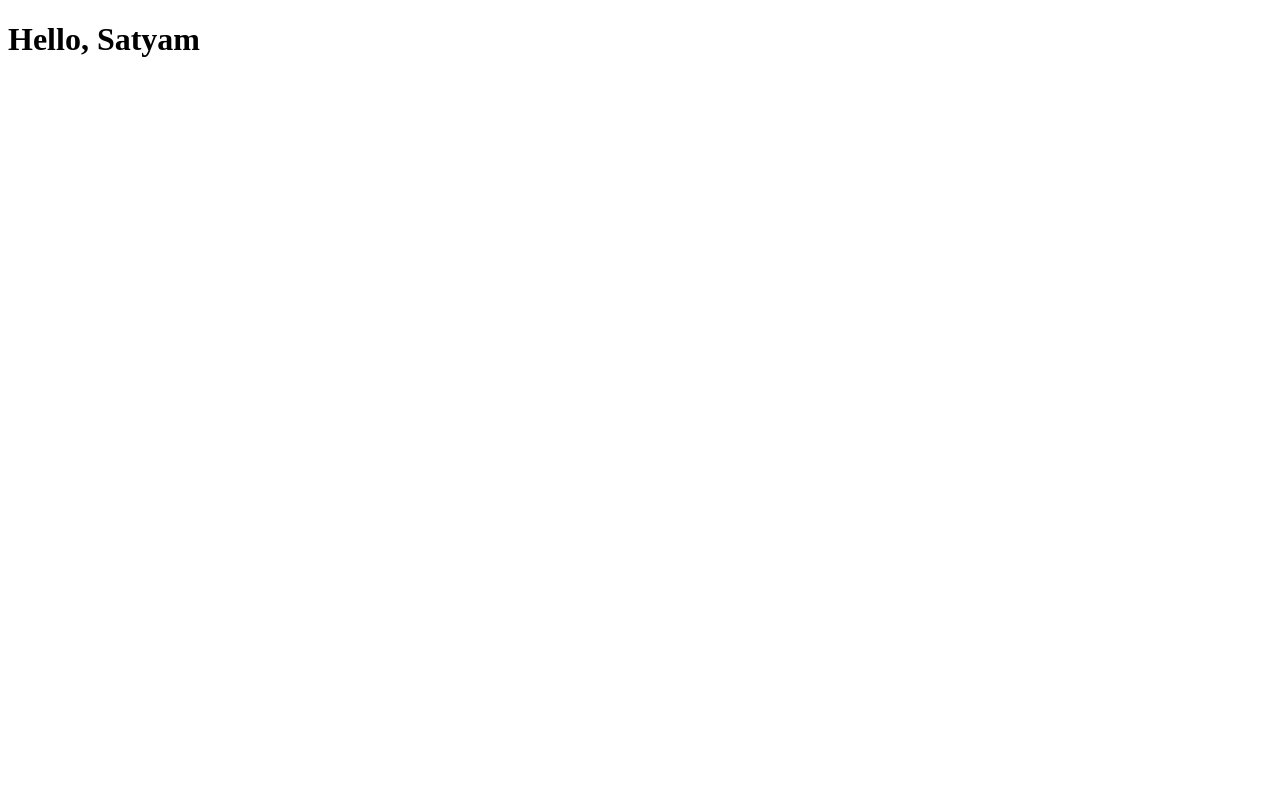
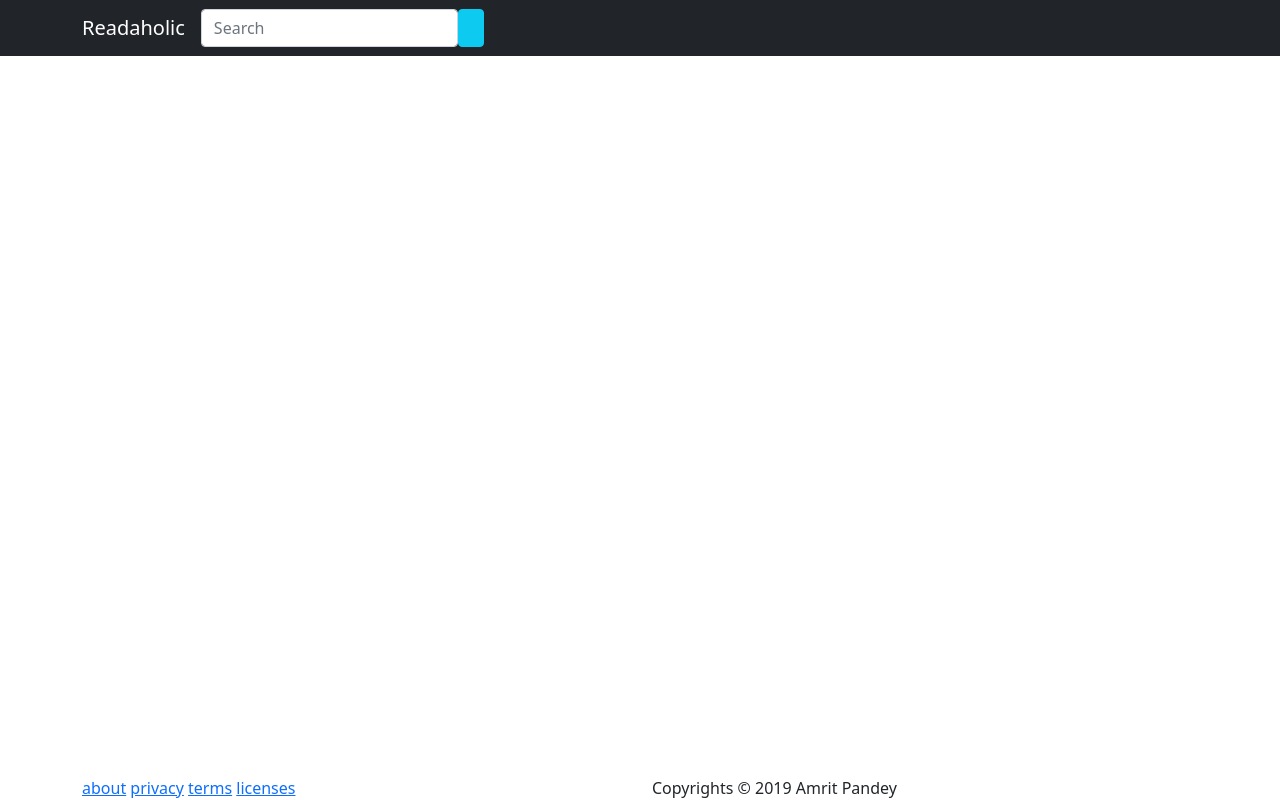
Before and after one commit to Satyams963/Readaholic, a Flask app: page / in a window 1280 px wide. Before the commit the page is almost empty. Run offline with Flask 3, Linux system fonts and the light colour scheme.

Commit message:
on 13/04/23

```diff
--- a/main.py
+++ b/main.py
@@ -14,7 +14,7 @@ def home():
 
 @app.route("/about")
 def about():
-    return "<h1>About Page</h1>"
+    return render_template("about.html")
 
 # @app.route("/route1")
 # @app.route("/route2")
--- /dev/null
+++ b/static/main.css
@@ -0,0 +1,3 @@
+.wrapper{
+    min-height: calc(100vh - 24px);
+}
--- a/templates/home.html
+++ b/templates/home.html
@@ -1,12 +1,5 @@
-<!DOCTYPE html>
-<html lang="en">
-<head>
-    <meta charset="UTF-8">
-    <meta http-equiv="X-UA-Compatible" content="IE=edge">
-    <meta name="viewport" content="width=device-width, initial-scale=1.0">
-    <title>{{data.website_name}}</title>
-</head>
-<body>
-    <h1>Hello, {{data.author}}</h1>
-</body>
-</html>
+{% extends "layout.html" %}
+
+{% block content %}
+    <!-- html for home page -->
+{% endblock %}
--- /dev/null
+++ b/templates/layout.html
@@ -0,0 +1,81 @@
+<!DOCTYPE html>
+<html lang="en">
+
+<head>
+  <meta charset="UTF-8" />
+  <meta name="viewport" content="width=device-width, initial-scale=1.0" />
+  <meta http-equiv="X-UA-Compatible" content="ie=edge" />
+    {% if title %}
+        <title>Readaholic - {{ title }}</title>
+    {% else %}
+        <title>Readaholic</title>
+    {% endif %}
+
+  <link href="https://cdn.jsdelivr.net/npm/bootstrap@5.0.2/dist/css/bootstrap.min.css" rel="stylesheet" integrity="sha384-EVSTQN3/azprG1Anm3QDgpJLIm9Nao0Yz1ztcQTwFspd3yD65VohhpuuCOmLASjC" crossorigin="anonymous"/>
+  <link rel="stylesheet" href="{{ url_for('static', filename='main.css') }}"/>
+</head>
+
+<body>
+  <div class="wrapper">
+    <header class="main-header">
+      <nav class="navbar navbar-expand-lg navbar-dark bg-dark">
+        <div class="container">
+          <a class="navbar-brand mr-2" href="{{ url_for('home') }}">
+            Readaholic
+          </a>
+          <button class="navbar-toggler" type="button" data-toggle="collapse"
+            aria-controls="navbarNav" aria-expanded="false" aria-label="Toggle navigation">
+            <span class="navbar-toggler-icon"></span>
+          </button>
+          <div class="collapse navbar-collapse" id="navbarNav">
+            <form class="ml-auto d-flex" action="{{ url_for('about') }}" method="GET">
+              <input class="form-control mr-sm-2" type="search" placeholder="Search" name="bname">
+              <button class="btn btn-info my-2 my-sm-0" type="submit"><i class="fas fa-search"></i></button>
+            </form>
+          </div>
+        </div>
+      </nav>
+    </header>
+    <main class="main-section mt-4">
+      <div class="container">
+        <!-- flash messages -->
+        {% with messages = get_flashed_messages(with_categories = True) %}
+            {% if messages %}
+                {% for cat, msg in messages %}
+                <div class="alert alert-{{ cat }} alert-dismissible fade show" role="alert">
+                    {{ msg }}
+                    <button type="button" class="close" data-dismiss="alert" aria-label="Close">
+                        <span aria-hidden="true">&times;</span>
+                    </button>
+                </div>
+                {% endfor %}
+            {% endif %}
+        {% endwith %}
+        <!-- content block -->
+
+        {% block content %} {% endblock %}
+      </div>
+    </main>
+  </div>
+  <footer class="main-footer">
+    <div class="container">
+      <div class="row">
+        <div class="col-sm-6">
+          <div class="site-links">
+            <a href="">about</a>
+            <a href="">privacy</a>
+            <a href="">terms</a>
+            <a href="">licenses</a>
+          </div>
+        </div>
+        <div class="col-sm-6">
+          <div class="copyright-note">
+            Copyrights &copy; 2019 Amrit Pandey
+          </div>
+        </div>
+      </div>
+    </div>
+  </footer>
+</body>
+
+</html>
```
Also changed, not shown: templates/about.html (added).
